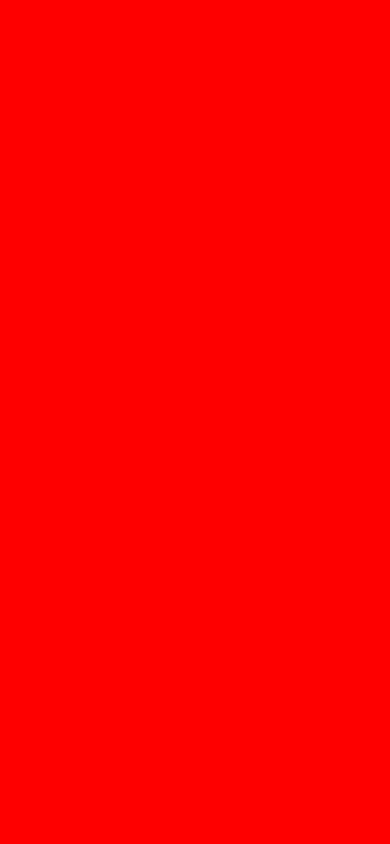
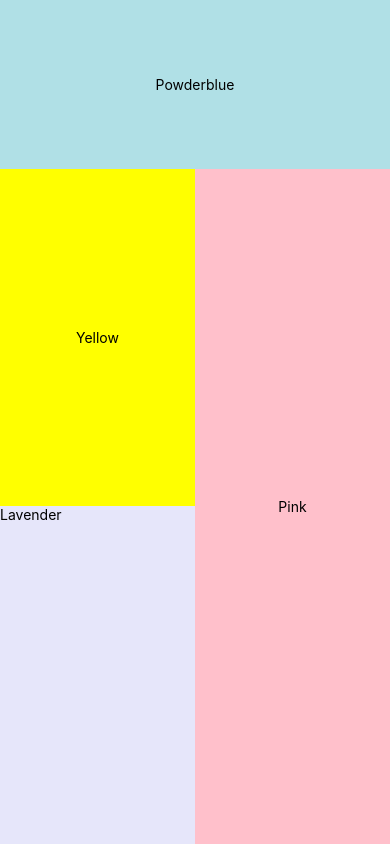
Before and after one commit to DAU-RN-study/DAU-RN-study, a React Native app in the folder study/: screen / in a window 390 px wide. Built offline with nearby package versions, Linux system fonts and the light colour scheme.

Commit message:
feat:실습 과제1

```diff
--- a/study/App.js
+++ b/study/App.js
@@ -5,15 +5,63 @@ import {View, Text, StyleSheet} from 'react-native';
 // 함수를 통해 사용자 지정 컴포넌트(예제에선 App)를 만들어줍니다.
 // return 값에 화면 구성 요소를 작성합니다.
 const App = () => {
-  return <View style={styles.container}></View>;
+  return <View style={styles.container}>
+    <View style={styles.container1}><Text>Powderblue</Text></View>
+    <View style={styles.container2}>
+      <View style={styles.container3}>
+        <View style={styles.container4}><Text>Yellow</Text></View>
+        <View style={styles.container5}><Text>Lavender</Text></View>
+      </View>
+      <View style={styles.container6}><Text>Pink</Text></View>
+    </View>
+  </View>;
 };
 
 // StyleSheet를 사용하여 HTML의 CSS와 유사한 역할을 합니다.
 const styles = StyleSheet.create({
-  container: {
+
+  container:{
     flex: 1,
-    backgroundColor: 'red',
+    flexDirection: 'column',
   },
+
+  container1:{
+    flex:0.2,
+    backgroundColor: 'powderblue',
+    alignItems: 'center',
+    justifyContent: 'center',
+  },
+
+  container2:{
+    flex: 0.8,
+    flexDirection: 'row',
+  },
+
+  container3:{
+    flex: 1,
+    flexDirection: 'column',
+
+  },
+
+  container4:{
+    flex:1,
+    backgroundColor: 'yellow',
+    alignItems: 'center',
+    justifyContent: 'center',
+  },
+
+  container5:{
+    flex:1,
+    backgroundColor: 'lavender',
+  },
+
+  container6:{
+    flex: 1,
+    backgroundColor: 'pink',
+    alignItems: 'center',
+    justifyContent: 'center',
+  },
+
 });
 
 // 다음과 같이 앱 전체에서 사용하기 위해 JavaScript의 내보내기 기본값으로
```
